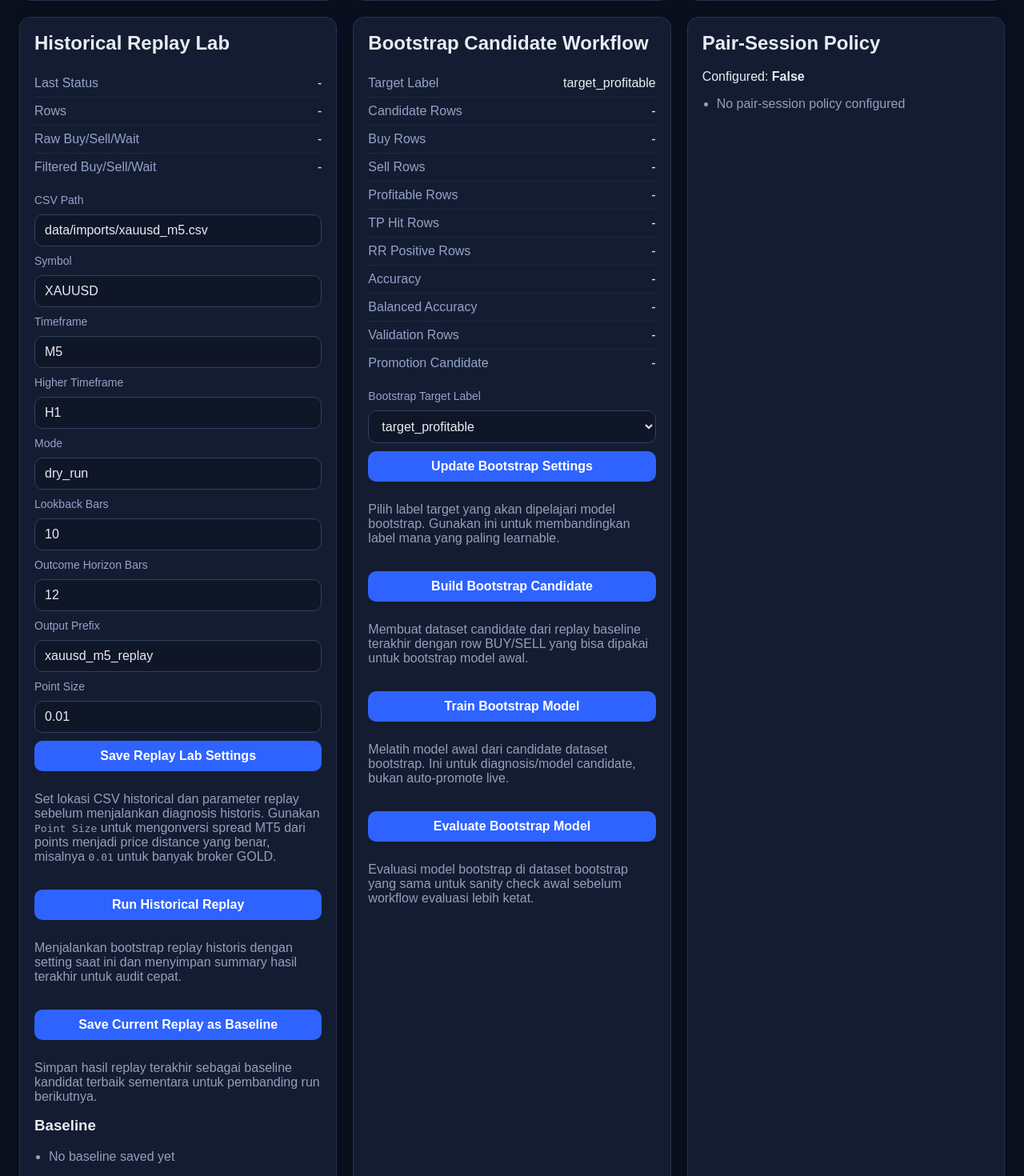
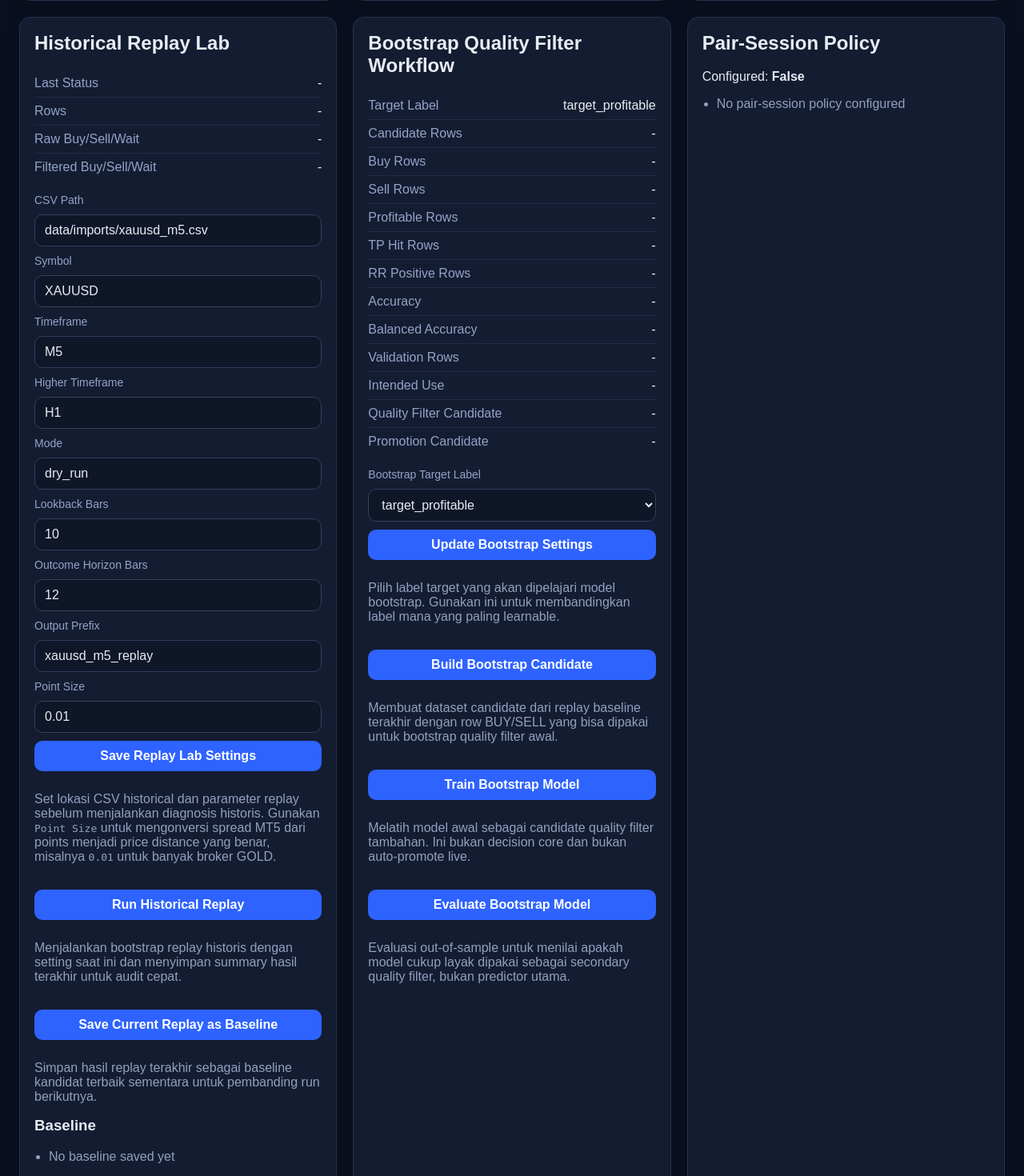
Before and after one commit to nzf210/bot_mt5_xau, a FastAPI app: page /ops in a window 1280 px wide. Shown: the part 2101-3571 px from the top of the page at 80% size. Run offline with FastAPI, Linux system fonts and the light colour scheme; data that the repository does not hold is empty; some libraries are stand-ins or nearby versions.

Commit message:
docs: frame bootstrap model as quality filter

```diff
--- a/app/templates/ops_dashboard.html
+++ b/app/templates/ops_dashboard.html
@@ -243,7 +243,7 @@
   </section>
 
   <section class="card">
-    <h2>Bootstrap Candidate Workflow</h2>
+    <h2>Bootstrap Quality Filter Workflow</h2>
     <dl class="kv">
       <div><dt>Target Label</dt><dd>{{ summary.bootstrap_workflow.settings.target_label or '-' }}</dd></div>
       <div><dt>Candidate Rows</dt><dd>{{ summary.bootstrap_workflow.dataset.rows or '-' }}</dd></div>
@@ -255,6 +255,8 @@
       <div><dt>Accuracy</dt><dd>{{ summary.bootstrap_workflow.evaluation.accuracy or '-' }}</dd></div>
       <div><dt>Balanced Accuracy</dt><dd>{{ summary.bootstrap_workflow.evaluation.balanced_accuracy or '-' }}</dd></div>
       <div><dt>Validation Rows</dt><dd>{{ summary.bootstrap_workflow.evaluation.validation_rows or '-' }}</dd></div>
+      <div><dt>Intended Use</dt><dd>{{ summary.bootstrap_workflow.evaluation.intended_use or summary.bootstrap_workflow.model.intended_use or '-' }}</dd></div>
+      <div><dt>Quality Filter Candidate</dt><dd>{{ summary.bootstrap_workflow.evaluation.quality_filter_candidate or '-' }}</dd></div>
       <div><dt>Promotion Candidate</dt><dd>{{ summary.bootstrap_workflow.evaluation.promotion_candidate or '-' }}</dd></div>
     </dl>
     <form method="post" action="/ops/bootstrap/settings" class="action-form">
@@ -269,15 +271,15 @@
     </form>
     <form method="post" action="/ops/bootstrap/build-candidate" class="action-form">
       <button type="submit">Build Bootstrap Candidate</button>
-      <p class="muted">Membuat dataset candidate dari replay baseline terakhir dengan row BUY/SELL yang bisa dipakai untuk bootstrap model awal.</p>
+      <p class="muted">Membuat dataset candidate dari replay baseline terakhir dengan row BUY/SELL yang bisa dipakai untuk bootstrap quality filter awal.</p>
     </form>
     <form method="post" action="/ops/bootstrap/train-model" class="action-form">
       <button type="submit">Train Bootstrap Model</button>
-      <p class="muted">Melatih model awal dari candidate dataset bootstrap. Ini untuk diagnosis/model candidate, bukan auto-promote live.</p>
+      <p class="muted">Melatih model awal sebagai candidate quality filter tambahan. Ini bukan decision core dan bukan auto-promote live.</p>
     </form>
     <form method="post" action="/ops/bootstrap/evaluate-model" class="action-form">
       <button type="submit">Evaluate Bootstrap Model</button>
-      <p class="muted">Evaluasi model bootstrap di dataset bootstrap yang sama untuk sanity check awal sebelum workflow evaluasi lebih ketat.</p>
+      <p class="muted">Evaluasi out-of-sample untuk menilai apakah model cukup layak dipakai sebagai secondary quality filter, bukan predictor utama.</p>
     </form>
   </section>
 
--- a/scripts/evaluate_bootstrap_model.py
+++ b/scripts/evaluate_bootstrap_model.py
@@ -47,7 +47,9 @@
         "confusion_matrix": cm,
         "report": report,
         "target": target_label,
-        "promotion_candidate": acc >= 0.58 and bal_acc >= 0.55 and len(valid_df) >= 100,
+        "intended_use": "secondary_quality_filter",
+        "quality_filter_candidate": bal_acc >= 0.53 and len(valid_df) >= 100,
+        "promotion_candidate": False,
     }
     OUTPUT_JSON.write_text(json.dumps(payload, indent=2, ensure_ascii=False) + "\n", encoding="utf-8")
     print(json.dumps(payload, indent=2, ensure_ascii=False))
--- a/scripts/train_bootstrap_model.py
+++ b/scripts/train_bootstrap_model.py
@@ -74,6 +74,7 @@
         "categorical_features": [c for c in CATEGORICAL if c in X.columns],
         "target": target_label,
         "model_type": "random_forest_classifier",
+        "intended_use": "secondary_quality_filter",
         "model_path": str(MODEL_PATH),
     }
     META_PATH.write_text(json.dumps(meta, indent=2, ensure_ascii=False) + "\n", encoding="utf-8")
```
Also changed, not shown: OPS_UI_USAGE_GUIDE.md (+8 -3 lines).
